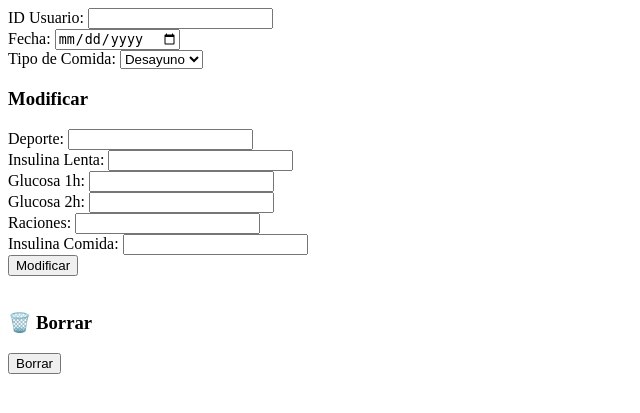
After one commit to ssy01364/SERVIDOR_CASA, a PHP site: page /modificar.php in a window 1280 px wide. The commit adds this page. Shown: the top 413 px of the page, without its empty margins (0-640 px from the left). Run offline with PHP 8.4, Linux system fonts and the light colour scheme.

Commit message:
Modificar

```diff
--- a/PracticaDiabetes/calendario.php
+++ b/PracticaDiabetes/calendario.php
@@ -183,6 +183,8 @@ $conn->close();
         ?>
     </div>
     <a class="boton-menu" href="seleccionar.php">🏠 Menú</a>
+    <a class="boton-menu" href="modificar.php">✏️ Modificar</a>
+    <a class="boton-menu" href="borrar.php">🗑️ Borrar</a>
 </div>
 </body>
 </html>
--- /dev/null
+++ b/PracticaDiabetes/modificar.php
@@ -0,0 +1,67 @@
+<?php
+include 'conexion.php';
+
+if ($_SERVER['REQUEST_METHOD'] == 'POST') {
+    $fecha = $_POST['fecha'];
+    $tipo_comida = $_POST['tipo_comida'];
+    $id_usu = $_POST['id_usu'];
+
+    if (isset($_POST['modificar'])) {
+        // Datos a actualizar en CONTROL_GLUCOSA
+        $deporte = $_POST['deporte'];
+        $insulina_lenta = $_POST['insulina_lenta'];
+
+        $query = "UPDATE CONTROL_GLUCOSA SET deporte=?, lenta=? WHERE fecha=? AND id_usu=?";
+        $stmt = $conn->prepare($query);
+        $stmt->bind_param("ddsi", $deporte, $insulina_lenta, $fecha, $id_usu);
+        $stmt->execute();
+
+        // Datos a actualizar en COMIDA
+        $glucosa_1h = $_POST['glucosa_1h'];
+        $glucosa_2h = $_POST['glucosa_2h'];
+        $raciones = $_POST['raciones'];
+        $insulina_comida = $_POST['insulina_comida'];
+
+        $query = "UPDATE COMIDA SET gl_1h=?, gl_2h=?, raciones=?, insulina=? WHERE fecha=? AND tipo_comida=? AND id_usu=?";
+        $stmt = $conn->prepare($query);
+        $stmt->bind_param("dddsssi", $glucosa_1h, $glucosa_2h, $raciones, $insulina_comida, $fecha, $tipo_comida, $id_usu);
+        $stmt->execute();
+    } elseif (isset($_POST['borrar'])) {
+        // Borrar la comida y las relaciones dependientes
+        $query = "DELETE FROM COMIDA WHERE fecha=? AND tipo_comida=? AND id_usu=?";
+        $stmt = $conn->prepare($query);
+        $stmt->bind_param("ssi", $fecha, $tipo_comida, $id_usu);
+        $stmt->execute();
+    }
+    header("Location: index.php");
+}
+?>
+
+<!DOCTYPE html>
+<html>
+<head>
+    <title>Modificar/Borrar Insulina</title>
+</head>
+<body>
+    <form method="post">
+        ID Usuario: <input type="number" name="id_usu" required><br>
+        Fecha: <input type="date" name="fecha" required><br>
+        Tipo de Comida: <select name="tipo_comida">
+            <option value="Desayuno">Desayuno</option>
+            <option value="Comida">Comida</option>
+            <option value="Cena">Cena</option>
+        </select><br>
+        <h3>Modificar</h3>
+        Deporte: <input type="number" name="deporte"><br>
+        Insulina Lenta: <input type="number" step="0.1" name="insulina_lenta"><br>
+        Glucosa 1h: <input type="number" step="0.1" name="glucosa_1h"><br>
+        Glucosa 2h: <input type="number" step="0.1" name="glucosa_2h"><br>
+        Raciones: <input type="number" step="0.1" name="raciones"><br>
+        Insulina Comida: <input type="number" step="0.1" name="insulina_comida"><br>
+        <input type="submit" name="modificar" value="Modificar">
+        <br><br>
+        <h3>🗑️ Borrar</h3>
+        <input type="submit" name="borrar" value="Borrar">
+    </form>
+</body>
+</html>
```
Also changed, not shown: PracticaDiabetes/conexion.php (+4 -3 lines), 1 other file.
